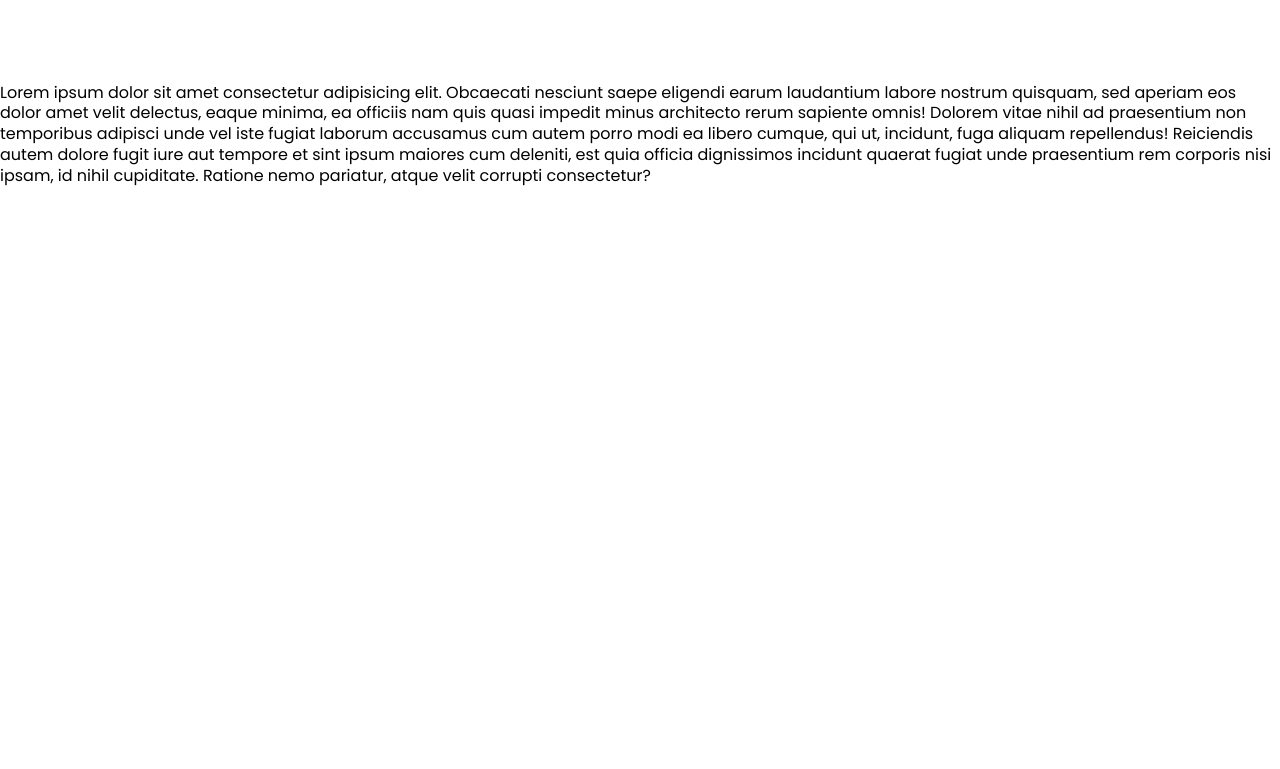
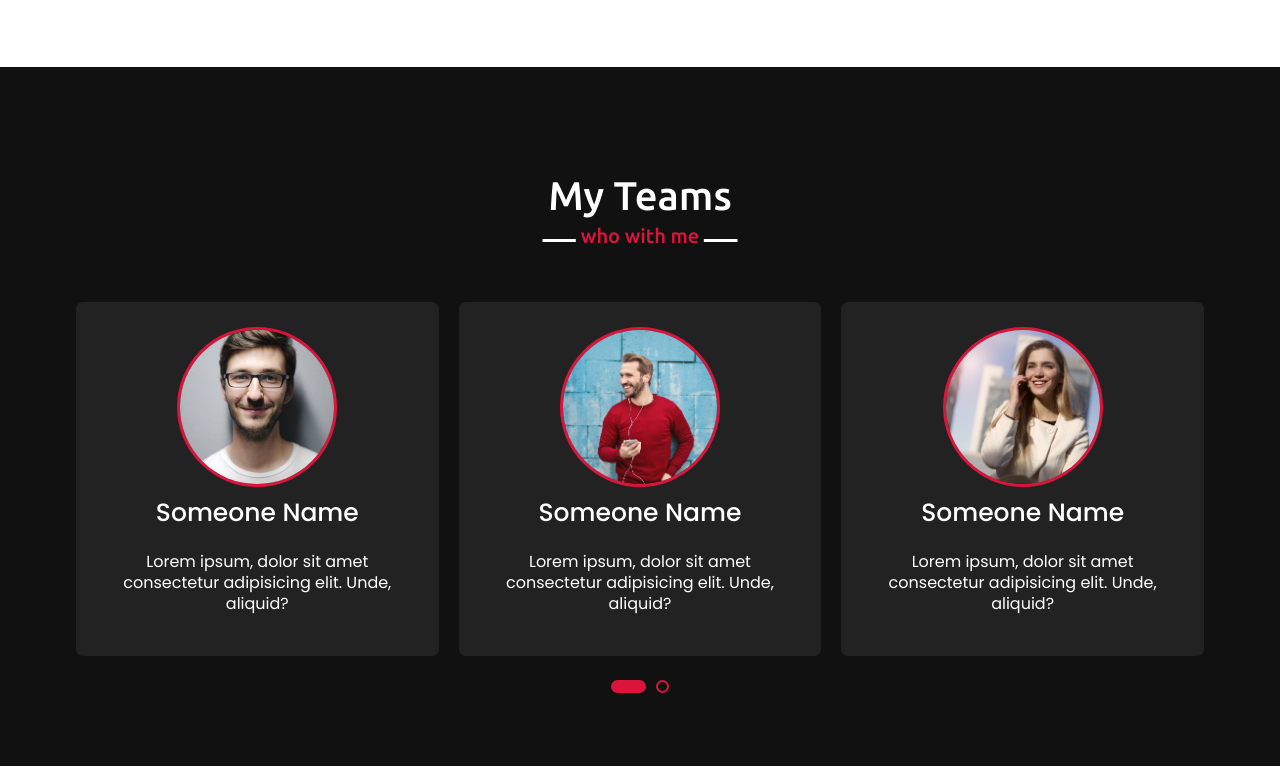
Before and after one commit to tirwanda/portfolio-template, a plain HTML site: page index.html in a window 1280 px wide. Shown: the part 2488-3257 px from the top of the page. Before the commit the page ends 2691 px from the top, so only its background shows below. Drawn offline with nearby package versions, Linux system fonts and the light colour scheme.

Commit message:
Create Teams Section for All Device

```diff
--- a/app/js/script.js
+++ b/app/js/script.js
@@ -30,3 +30,26 @@ $(document).ready(function () {
 		}
 	});
 });
+
+$('.carousel').owlCarousel({
+	margin: 20,
+	loop: true,
+	autoplayTimeOut: 2000,
+	autoplayHoverPause: true,
+	responsive: {
+		0: {
+			items: 1,
+			nav: false,
+		},
+
+		600: {
+			items: 2,
+			nav: false,
+		},
+
+		1000: {
+			items: 3,
+			nav: false,
+		},
+	},
+});
--- /dev/null
+++ b/app/scss/_team.scss
@@ -0,0 +1,103 @@
+.team {
+	font-family: $font-family-base;
+	background: #111;
+	color: $white;
+
+	.title {
+		position: relative;
+		text-align: center;
+		font-size: 2.5rem;
+		font-weight: 500;
+		margin-bottom: 3.75rem;
+		padding-bottom: 1.25rem;
+		font-family: $font-family-second;
+
+		&::before {
+			content: '';
+			position: absolute;
+			width: 12.1875rem;
+			height: 3px;
+			bottom: 0px;
+			left: 50%;
+			transform: translateX(-50%);
+			background: $white;
+		}
+
+		&::after {
+			content: 'who with me';
+			position: absolute;
+			bottom: -0.75rem;
+			left: 50%;
+			font-size: 1.25rem;
+			color: crimson;
+			padding: 5px;
+			background: #111;
+			transform: translateX(-50%);
+		}
+	}
+
+	.card {
+		text-align: center;
+		background: #222;
+		border-radius: 7px;
+		padding: 1.5625rem 2.1875rem;
+		transition: all 0.3s ease-in-out;
+
+		&:hover {
+			background: crimson;
+			cursor: pointer;
+			.box {
+				transform: scale(1.05);
+				img {
+					border-color: aliceblue;
+				}
+			}
+		}
+	}
+
+	.owl-carousel .owl-item img {
+		height: 10rem;
+		width: 10rem;
+		object-fit: cover;
+		border-radius: 50%;
+		border: 3px solid crimson;
+	}
+
+	.owl-dots {
+		text-align: center;
+		margin-top: 1.25rem;
+	}
+
+	.owl-dot {
+		height: 0.8125rem;
+		width: 0.8125rem;
+		outline: none !important;
+		border-radius: 50%;
+		border: 2px solid crimson !important;
+		margin: 0 5px;
+		transition: all 0.3s ease-in-out;
+
+		&:hover {
+			background: crimson !important;
+		}
+	}
+	.active {
+		width: 2.1875rem;
+		border-radius: 0.875rem;
+		background: crimson !important;
+	}
+
+	.box {
+		display: flex;
+		flex-direction: column;
+		align-items: center;
+		justify-content: center;
+		transition: all 0.3s ease-in-out;
+
+		.text {
+			font-size: 1.5625rem;
+			font-weight: 500;
+			margin: 0.625rem 0 0.4375rem;
+		}
+	}
+}
--- a/app/scss/style.scss
+++ b/app/scss/style.scss
@@ -8,3 +8,4 @@
 @import 'about';
 @import 'services';
 @import 'skills';
+@import 'team';
--- a/index.html
+++ b/index.html
@@ -210,6 +210,68 @@
 			</div>
 		</section>
 
+		<section id="team" class="team">
+			<div class="container container-px container-py">
+				<h2 class="title">My Teams</h2>
+				<div class="carousel owl-carousel">
+					<div class="card">
+						<div class="box">
+							<img src="./images/profile-1.jpeg" alt="Profil 1" />
+							<div class="text">Someone Name</div>
+							<p>
+								Lorem ipsum, dolor sit amet consectetur
+								adipisicing elit. Unde, aliquid?
+							</p>
+						</div>
+					</div>
+
+					<div class="card">
+						<div class="box">
+							<img src="./images/profile-2.jpeg" alt="Profil 1" />
+							<div class="text">Someone Name</div>
+							<p>
+								Lorem ipsum, dolor sit amet consectetur
+								adipisicing elit. Unde, aliquid?
+							</p>
+						</div>
+					</div>
+
+					<div class="card">
+						<div class="box">
+							<img src="./images/profile-3.jpeg" alt="Profil 1" />
+							<div class="text">Someone Name</div>
+							<p>
+								Lorem ipsum, dolor sit amet consectetur
+								adipisicing elit. Unde, aliquid?
+							</p>
+						</div>
+					</div>
+
+					<div class="card">
+						<div class="box">
+							<img src="./images/profile-4.jpeg" alt="Profil 1" />
+							<div class="text">Someone Name</div>
+							<p>
+								Lorem ipsum, dolor sit amet consectetur
+								adipisicing elit. Unde, aliquid?
+							</p>
+						</div>
+					</div>
+
+					<div class="card">
+						<div class="box">
+							<img src="./images/profile-5.jpeg" alt="Profil 1" />
+							<div class="text">Someone Name</div>
+							<p>
+								Lorem ipsum, dolor sit amet consectetur
+								adipisicing elit. Unde, aliquid?
+							</p>
+						</div>
+					</div>
+				</div>
+			</div>
+		</section>
+
 		<p>
 			Lorem ipsum dolor sit amet consectetur adipisicing elit. Obcaecati
 			nesciunt saepe eligendi earum laudantium labore nostrum quisquam,
```
Also changed, not shown: css/style.css, images/profile-2.jpeg (added), images/profile-3.jpeg (added), images/profile-4.jpeg (added), images/profile-5.jpeg (added), 1 other file.
